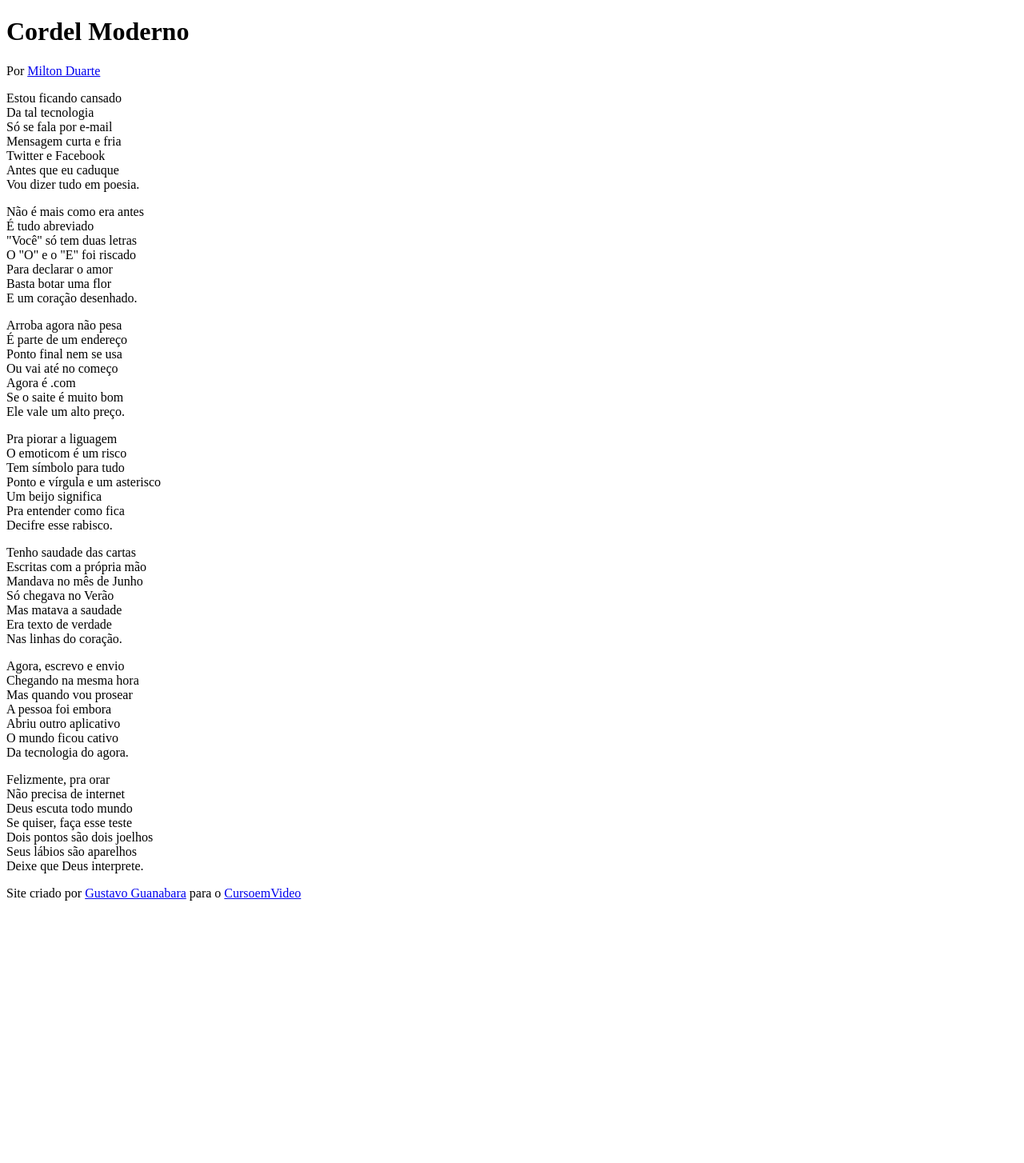
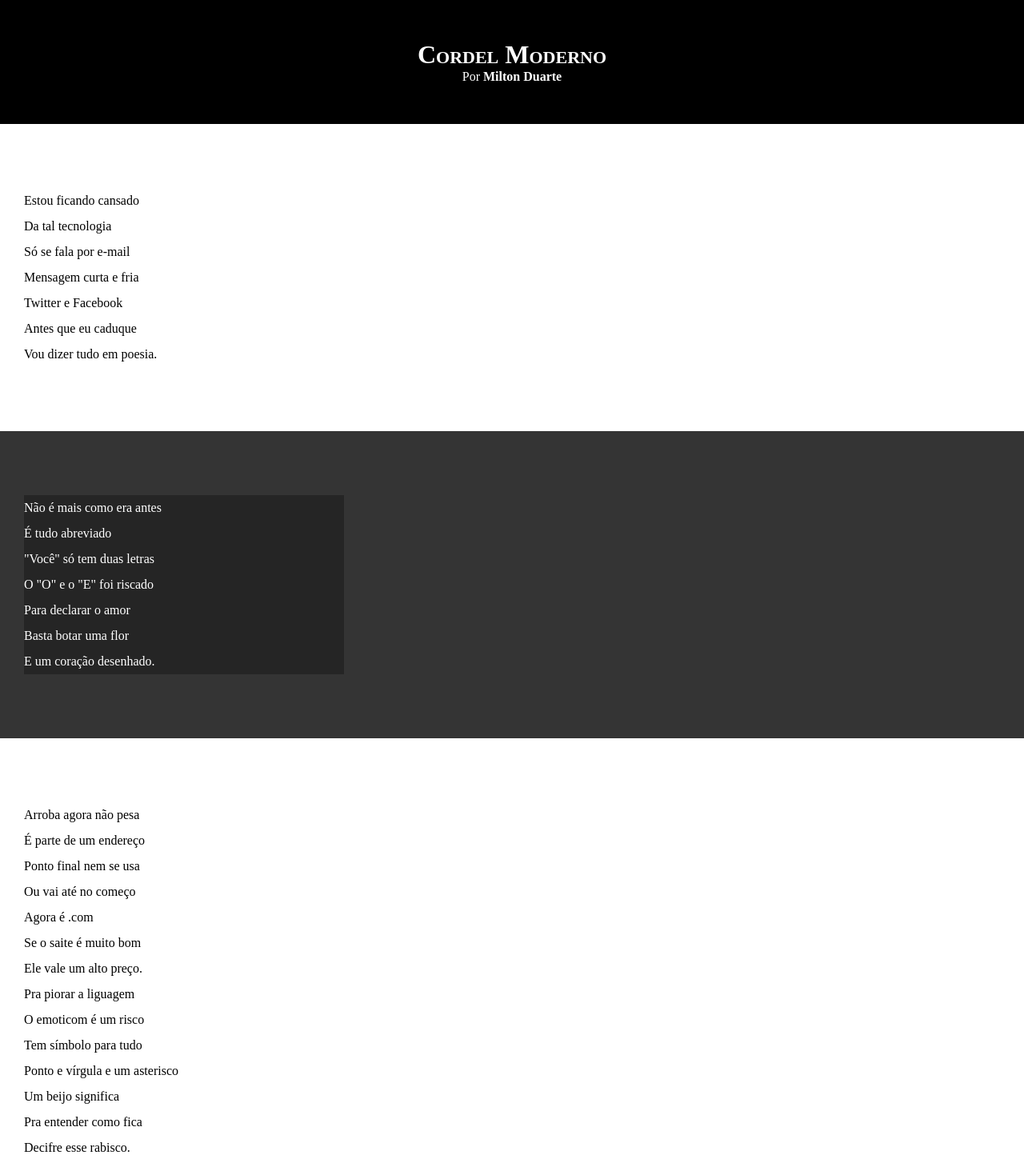
Before and after one commit to gilbertomoreiracoelho/html-css, a plain HTML site: page Desafios/desafio 12/treino/indextreino.html in a window 1280 px wide. Shown: the top 1454 px of the page at 80% size. Before the commit the page ends 1142 px from the top, so only its background shows below. Drawn offline with Linux system fonts and the light colour scheme.

Commit message:
atualização

```diff
--- a/Desafios/desafio 12/treino/estilotreino/styletreino.css
+++ b/Desafios/desafio 12/treino/estilotreino/styletreino.css
@@ -1 +1,71 @@
 @charset "UTF-8";
+
+*{
+    margin: 0px;
+    padding: 0px;
+}
+
+header {
+    background-color: black;
+    color: white;
+    padding: 50px;
+    text-align: center;
+}
+
+header h1 {
+    font-variant: small-caps;
+}
+
+header a {
+    text-decoration: none;
+    color: white;
+    font-weight: bolder;
+}
+
+header a:hover {
+    text-decoration: underline;
+    font-size: 1.2em;
+}
+
+section {
+    padding-top: 10vh;
+    padding-bottom: 10vh;
+    padding-left: 30px;
+    line-height: 2em;
+
+}
+
+section.normal {
+    background-color: white;
+    color: black;
+}
+
+section.imagem {
+    background-color: rgba(0, 0, 0, 0.795);
+    color: white;
+}
+
+section.imagem > p {
+    width: 400px;
+    background-color: rgba(0, 0, 0, 0.295);
+}
+
+footer {
+    background-color: black;
+    color: white;
+    text-align: center;
+    font-size: 1em;
+    font-weight: bolder;
+    padding: 5px;
+}
+
+footer a {
+    text-decoration: none;
+    color: darkgrey;
+
+}
+
+footer a:hover{
+    text-decoration: underline;
+    font-size: 1.2em;
+}
--- a/Desafios/desafio 12/treino/indextreino.html
+++ b/Desafios/desafio 12/treino/indextreino.html
@@ -13,7 +13,7 @@
         <p>Por <a href="https://www.recantodasletras.com.br/poesias/3186743" target="_blank">Milton Duarte</a></p>
     </header>
 
-<section>
+<section class="normal">
     <p>
         Estou ficando cansado <br>
         Da tal tecnologia <br>
@@ -26,7 +26,7 @@
 </section>
 
 
-<section>
+<section class="imagem">
     <p>
         Não é mais como era antes <br>
         É tudo abreviado <br>
@@ -39,7 +39,7 @@
 </section>
 
 
-<section>
+<section class="normal">
     <p>
         Arroba agora não pesa <br>
         É parte de um endereço <br>
@@ -62,7 +62,7 @@
 </section>
 
 
-<section>
+<section class="imagem">
     <p>
         Tenho saudade das cartas <br>
         Escritas com a própria mão <br>
@@ -75,7 +75,7 @@
 </section>
 
 
-<section>
+<section class="normal">
     <p>
         Agora, escrevo e envio <br>
         Chegando na mesma hora <br>
```
